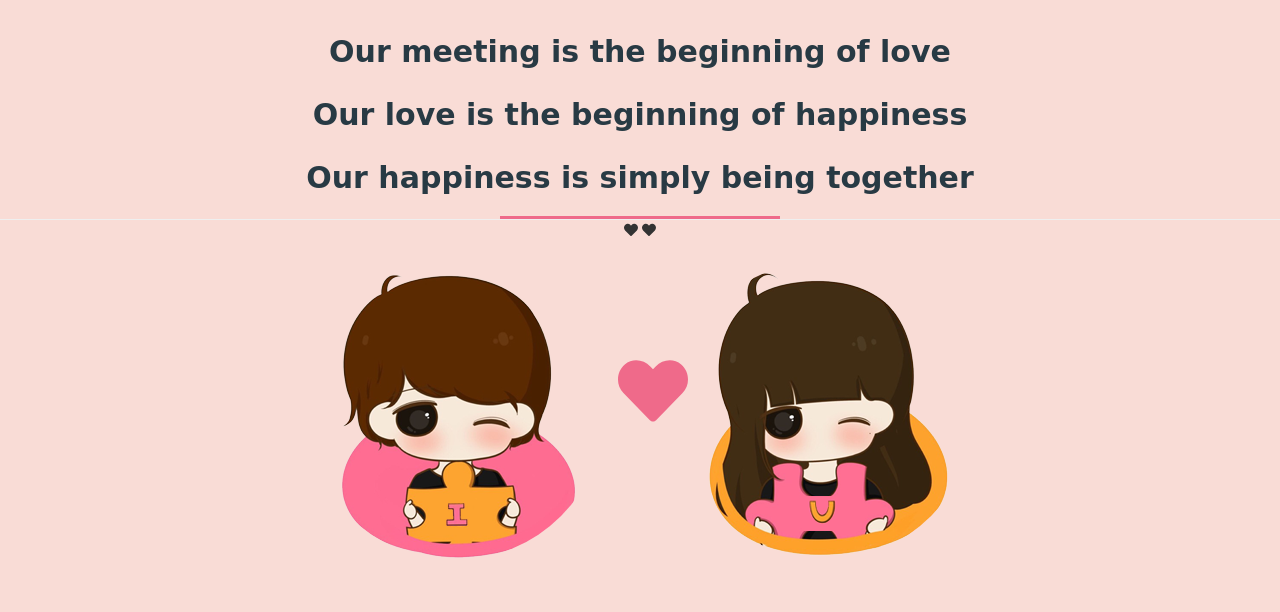
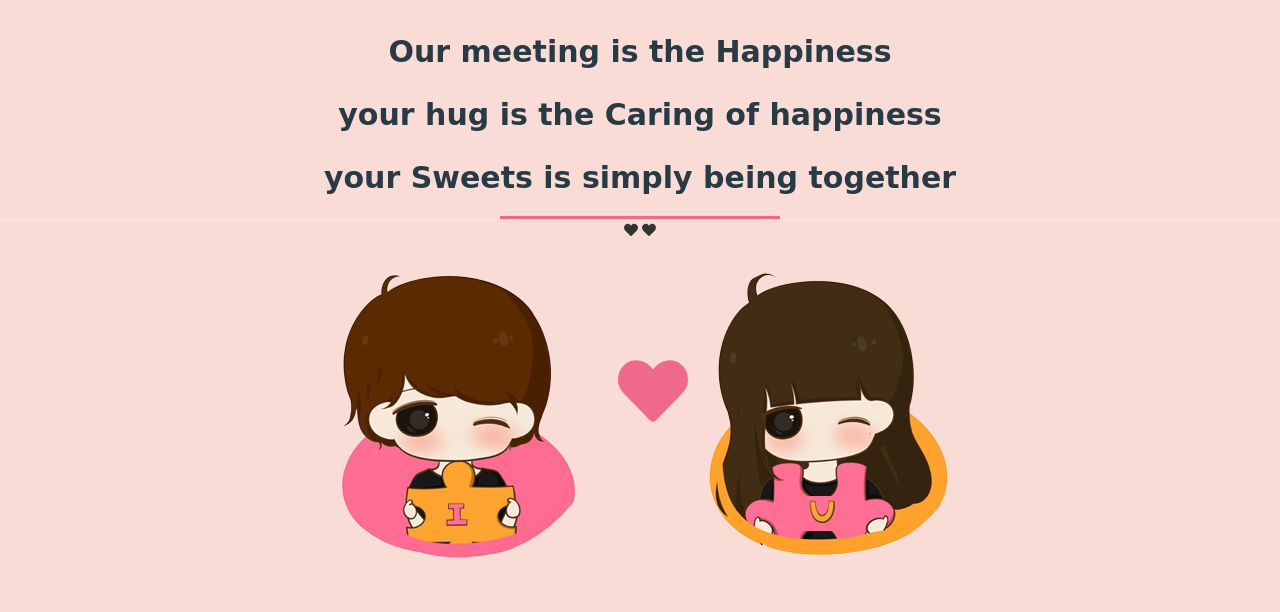
Before and after one commit to peelatarun5555/Sepetember2, a plain HTML site: page index.html in a window 1280 px wide. Shown: the part 73-685 px from the top of the page. Drawn offline with nearby package versions, Linux system fonts and the light colour scheme; files whose address does not match are found by name; a web font is replaced by a local one.

Commit message:
Update index.html

```diff
--- a/index.html
+++ b/index.html
@@ -36,11 +36,11 @@
         <div class="container-fluid" style="margin-top: 88px">
             <div id="begin" class="col-xs-12 text-center txt underline" data-anijs="if: mouseover, do: swing animated">
                 <h2 class="col-xs-12" style="font-family: 'Srisakdi', cursive;
-                    color: #283a44; padding-bottom: 0px; font-weight: bold;">Our meeting is the beginning of love</h2>
+                    color: #283a44; padding-bottom: 0px; font-weight: bold;">Our meeting is the Happiness </h2>
                 <h2 class="col-xs-12" style="font-family: 'Srisakdi', cursive;
-                    color: #283a44; padding-bottom: 0px; font-weight: bold;">Our love is the beginning of happiness</h2>
+                    color: #283a44; padding-bottom: 0px; font-weight: bold;">your hug  is the Caring of happiness</h2>
                 <h2 class="col-xs-12" style="font-family: 'Srisakdi', cursive;
-                    color: #283a44; padding-bottom: 0px; font-weight: bold;">Our happiness is simply being together</h2>
+                    color: #283a44; padding-bottom: 0px; font-weight: bold;">your Sweets  is simply being together</h2>
             </div>
             <span style="cursor: pointer;" id="playAudio" title="Click me to play a love song" class="wow fadeInUp animated col-xs-12 text-center" data-wow-delay="0.7s" style="color: rgb(239, 106, 138);
                 visibility: visible; animation-delay: 0.7s; animation-name: fadeInUp;margin: 15px auto;font-size: 16px">
@@ -370,8 +370,9 @@
         <div class="col-xs-12 text-center " data-anijs="if: scroll,on: window,do: zoomInDown animated, before: $scrollReveal repeat">
             <span class="col-xs-12" style="font-family: 'Dancing Script', cursive; color: #a81723; font-size: 20px;
                 margin: 15px;padding: 15px;line-height: 33px">
-
-            　</span>
+                Hand in hand, we'll stroll through life's unfolding chapters, our love growing with each passing day. <br>
+            We'll build a home filled with laughter, tears, and adventure, where our hearts can roam free.<br/>
+           　</span>
         </div>
         </div>
         <div class="col-xs-12 text-center txt underline">
@@ -381,6 +382,8 @@
         <div class="col-xs-12 text-center " data-anijs="if: scroll,on: window,do: zoomInDown animated, before: $scrollReveal repeat">
             <span class="col-xs-12" style="font-family: 'Dancing Script', cursive;color: #a81723; font-size: 20px;
                 margin: 15px;padding: 15px;line-height: 33px">
+                I vow to cherish and support your dreams, to be your rock in times of need, and to celebrate with you in times of joy.<br>
+                I promise to love you without condition, to listen to your heart, and to hold your hand through life's ups and downs. Forever and always.<br/>
 
             　</span>
         </div>
```
